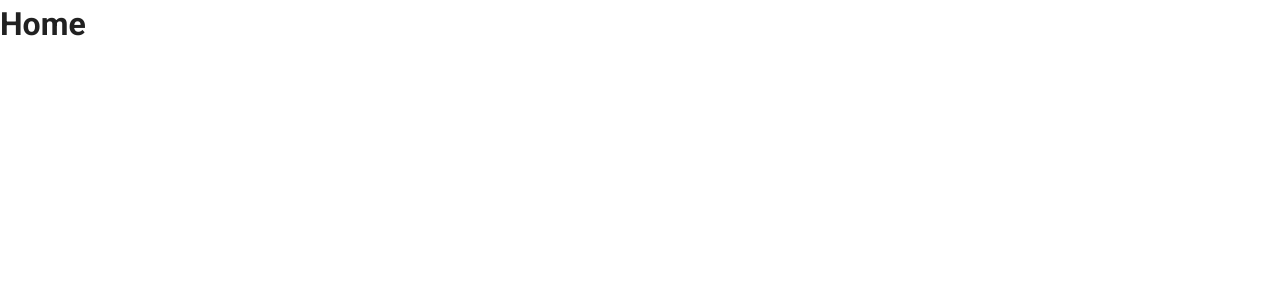
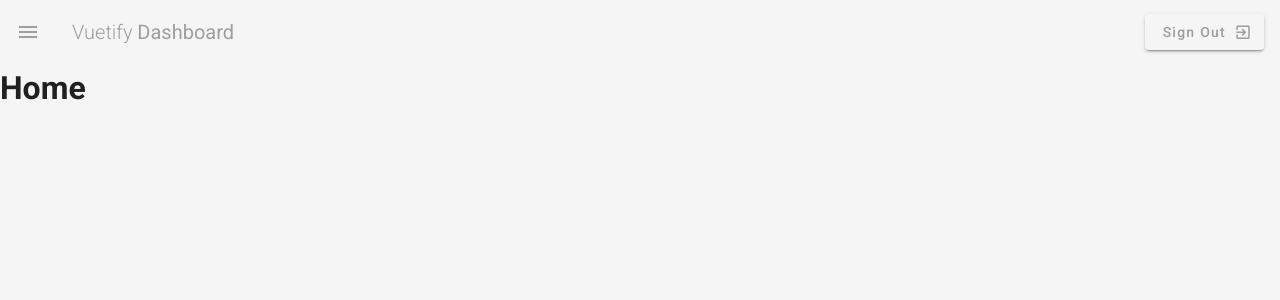
Before and after one commit to SaiAshish9/VuetifyDashboard, a Vue app: page / in a window 1280 px wide. Shown: the top 300 px of the page. Built offline with nearby package versions, Linux system fonts and the light colour scheme.

Commit message:
added drawer

```diff
--- a/public/index.html
+++ b/public/index.html
@@ -9,6 +9,7 @@
     <link rel="stylesheet" href="https://fonts.googleapis.com/css?family=Roboto:100,300,400,500,700,900">
     <link rel="stylesheet" href="https://cdn.jsdelivr.net/npm/@mdi/font@latest/css/materialdesignicons.min.css">
     <link href="https://use.fontawesome.com/releases/v5.0.13/css/all.css" rel="stylesheet">
+  <link href="https://fonts.googleapis.com/css?family=Material+Icons" rel="stylesheet">
   </head>
   <body>
     <noscript>
--- a/src/App.vue
+++ b/src/App.vue
@@ -1,15 +1,20 @@
 <template>
-  <v-app>
-    <v-content>
+  <v-app >
+    <Navbar/>
+    <v-content class="grey lighten-4">
       <router-view></router-view>
     </v-content>
   </v-app>
 </template>
 
 <script>
+import Navbar from "@/components/Navbar";
+
 export default {
   name: "App",
-
+  components: {
+    Navbar,
+  },
   data: () => ({
     //
   }),
--- /dev/null
+++ b/src/components/Navbar.vue
@@ -0,0 +1,60 @@
+<template>
+  <div>
+    <v-app-bar flat app class="grey lighten-4">
+      <v-app-bar-nav-icon
+        @click="drawer = !drawer"
+        class="grey--text"
+      ></v-app-bar-nav-icon>
+
+      <v-toolbar-title class=" grey--text">
+        <span class=" font-weight-light">Vuetify </span>
+        <span>Dashboard</span>
+      </v-toolbar-title>
+      <v-spacer></v-spacer>
+      <v-btn flat class="grey grey--text lighten-4 text-capitalize">
+        <span>
+          Sign Out
+        </span>
+        <v-icon right>
+          mdi-exit-to-app
+        </v-icon>
+      </v-btn>
+    </v-app-bar>
+
+    <v-navigation-drawer app v-model="drawer" class="primary">
+      <v-list>
+        <v-list-item
+        router :to="link.route"
+         v-for="link in links" :key="link.text">
+            <v-list-item-icon>
+                <v-icon class="white--text">
+                  {{ link.icon }}
+                </v-icon>
+            </v-list-item-icon>
+          <v-list-item-content>
+            <v-list-item-title class="white--text">
+              {{ link.text }}
+            </v-list-item-title>
+          </v-list-item-content>
+        </v-list-item>
+      </v-list>
+    </v-navigation-drawer>
+  </div>
+</template>
+
+<script>
+export default {
+  data() {
+    return {
+      drawer: false,
+      links:[
+      {icon:'dashboard',text:'Dashboard',route:'/'},
+      {icon:'folder',text:'My Projects',route:'/projects'},
+      {icon:'person',text:'Team',route:'/team'},
+]
+    }
+    ;
+  },
+
+};
+</script>
--- a/src/plugins/vuetify.js
+++ b/src/plugins/vuetify.js
@@ -4,7 +4,17 @@ import Vuetify from 'vuetify/lib';
 Vue.use(Vuetify);
 
 export default new Vuetify({
-    // icons:{
-    //     iconfont:'fa'
-    // }
+  theme: {
+    themes: {
+      light: {
+        primary: "#9652ff",
+        success: "#3cd1c2",
+        info: "#ffaa2c",
+        error: "#f83e70",
+      },
+    },
+  },
+  icons: {
+    iconfont: "md",
+  },
 });
--- a/src/views/Home.vue
+++ b/src/views/Home.vue
@@ -1,13 +1,15 @@
 <template>
-  <div class="home">
+  <div >
     <h1>Home</h1>
+
   </div>
 </template>
 
 <script>
-// @ is an alias to /src
 
 export default {
   name: "Home",
+  components:{
+  }
 };
 </script>
--- /dev/null
+++ b/stuff/breakpoints.vue
@@ -0,0 +1,6 @@
+<template>
+        <v-btn
+    class="hidden-sm-and-down white--text"
+    color="orange" depressed>click me</v-btn>
+    <!-- and-up only -->
+</template>
```
